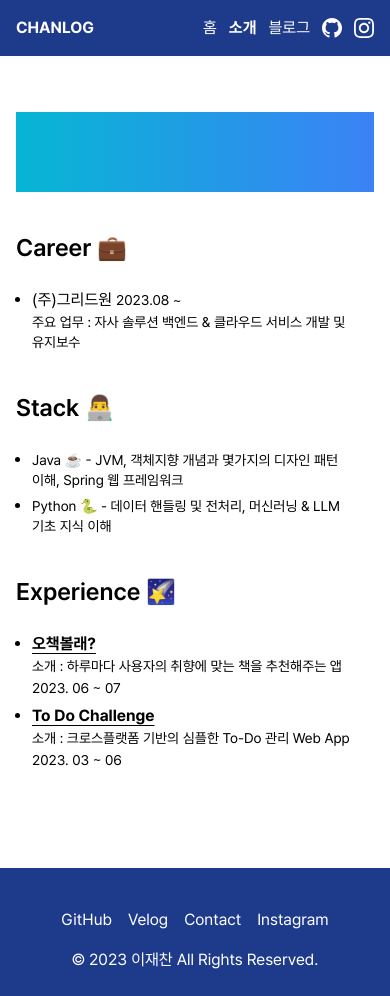
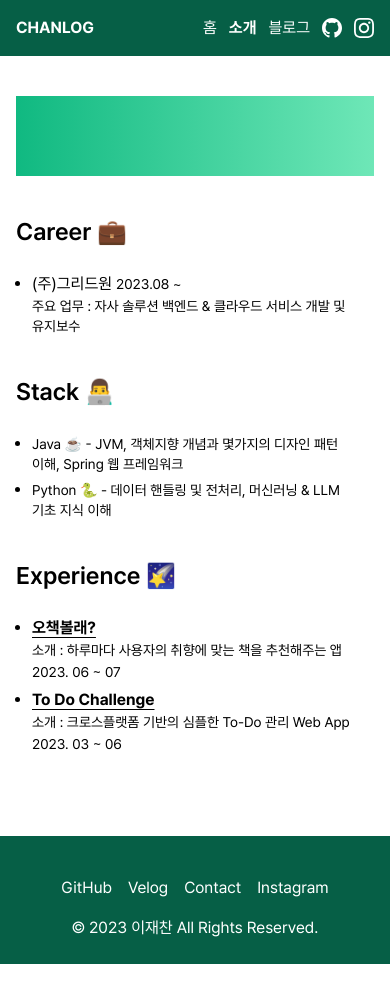
Before and after one commit to DevJaepaL/chanlog, a Next.js app: page /info in a window 390 px wide. After the commit the page ends 964 px from the top, so only its background shows below. Built offline with nearby package versions, Linux system fonts and the light colour scheme.

Commit message:
:green_heart: (#8) 반응형에 따른 Layout 조정

```diff
--- a/app/info/page.tsx
+++ b/app/info/page.tsx
@@ -11,7 +11,7 @@ export default function Info() {
   return (
     <section className="break-keep">
       <section className="mb-10">
-      <div className="h-20 bg-gradient-to-r from-cyan-500 to-blue-500 mb-10"/>
+      <div className="h-20 bg-gradient-to-r from-emerald-500 to-emerald-300 mb-10"/>
         <h4 className="mb-6 text-2xl font-semibold">Career 💼</h4>
         <ul className="flex list-disc flex-col gap-1 px-4">
           <li>
--- a/app/layout.tsx
+++ b/app/layout.tsx
@@ -64,7 +64,7 @@ export default function RootLayout({
     <html lang="ko" className={`${pretendard.variable} font-sans`}>
       <body className=" flex flex-col bg-white antialiased transition-colors delay-75">
           <Navbar />
-          <main className="mx-auto mt-14 mb-14 w-full max-w-3xl px-4">
+          <main className="mx-auto mt-10 mb-10 w-full max-w-3xl px-4">
             {children}
           </main>
           <Footer />
--- a/app/page.tsx
+++ b/app/page.tsx
@@ -6,22 +6,19 @@ import { allPosts } from ".contentlayer/generated";
 export default function Home() {
   return (
     <section className="break-keep">
-      <div className="my-4 flex items-center gap-8">
-        <div className="flex h-[150px] w-[220px] flex-shrink-0 md:h-[200px] md:w-[300px]">
+      <div className="my-3 flex flex-col items-center gap-4">
+        <div className="flex h-[250px] w-[250px] flex-shrink-0 md:h-[250px] md:w-[250px]">
           <Image
             src={avatar}
             alt="이재찬"
             placeholder="blur"
-            className="h-full w-full rounded-2xl object-cover"
+            className="h-full w-full rounded-full object-cover"
           />
         </div>
-        <div className="max-w-lg leading-6">
-          <p className="font-bold text-3xl">Jae Chan <span className="text-xs text-zinc-400">Back-End Developer</span></p>
-          <p className="mb-1 font-thin text-sm">블로그에 와주셔서 감사합니다.<br/>생각을 정리하고 순간을 기록합니다.</p>
-        </div>
+        <p className="font-bold text-3xl">Jae Chan</p>
+        <small className="text-xs text-zinc-400">Back-End Developer</small>
+        <p className="mb-1 text-sm">바삐 흘러가는 중심에서<br/>생각을 정리하고 순간을 기록합니다.</p>
       </div>
-      <p className="">
-      </p>
       <div className="w-[100%] my-[5%] border-[3px] border-black/40"></div>
       <section className="mb-10">
       <h1 className="mb-6 text-3xl font-bold">최근 작성한 글</h1>
@@ -34,15 +31,13 @@ export default function Home() {
         .map((post) => (
           <article key={post.slug} className="mb-6">
             <Link href={`/posts/${post.slug}`} className="flex flex-row">
-              <img src={post.thumbnail} placeholder="blur" className="mr-4 w-80 h-40 object-cover border-solid border-3 rounded-lg"/>
+              <img src={post.thumbnail} placeholder="blur" className="mr-4 w-52 h-24 object-cover border-solid border-3 rounded-lg"/>
               <div className="flex flex-col justify-center">
                 <h2 className="text-2xl font-bold">{post.title}</h2>
                 <h6 className="my-1 text-sm font-normal text-gray-400">
                   {post.summary}
                 </h6>
-                <p>
-                  <small className="mr-2">{post.publishedAt}</small>
-                </p>
+                <p><small className="mr-2">{post.publishedAt}</small></p>
               </div>
             </Link>
           </article>
--- a/components/footer.tsx
+++ b/components/footer.tsx
@@ -1,6 +1,6 @@
 function Footer() {
   return (
-    <footer className="mx-auto mt-auto flex w-full max-w-full items-center px-4 bg-blue-900 text-white">
+    <footer className="mx-auto mt-auto flex w-full max-w-full items-center px-4 bg-emerald-800 text-white">
       <div className="mt-4 flex w-full flex-col items-center justify-center gap-4 py-6">
         <div className="flex gap-4">
           <a  href="https://github.com/devjaepal"
--- a/components/navbar.tsx
+++ b/components/navbar.tsx
@@ -28,7 +28,7 @@ function Navbar() {
   if (pathName?.includes("/posts/")) pathName = "/posts";
 
   return (
-    <nav className="h-16 w-full bg-blue-900 text-white">
+    <nav className="h-16 w-full bg-emerald-800 text-white">
       <div className="mx-auto flex h-full w-full max-w-3xl items-center justify-between px-4 py-4">
         <h2 className="text-lg- font-bold">
           <Link href="/">CHANLOG</Link>
```
